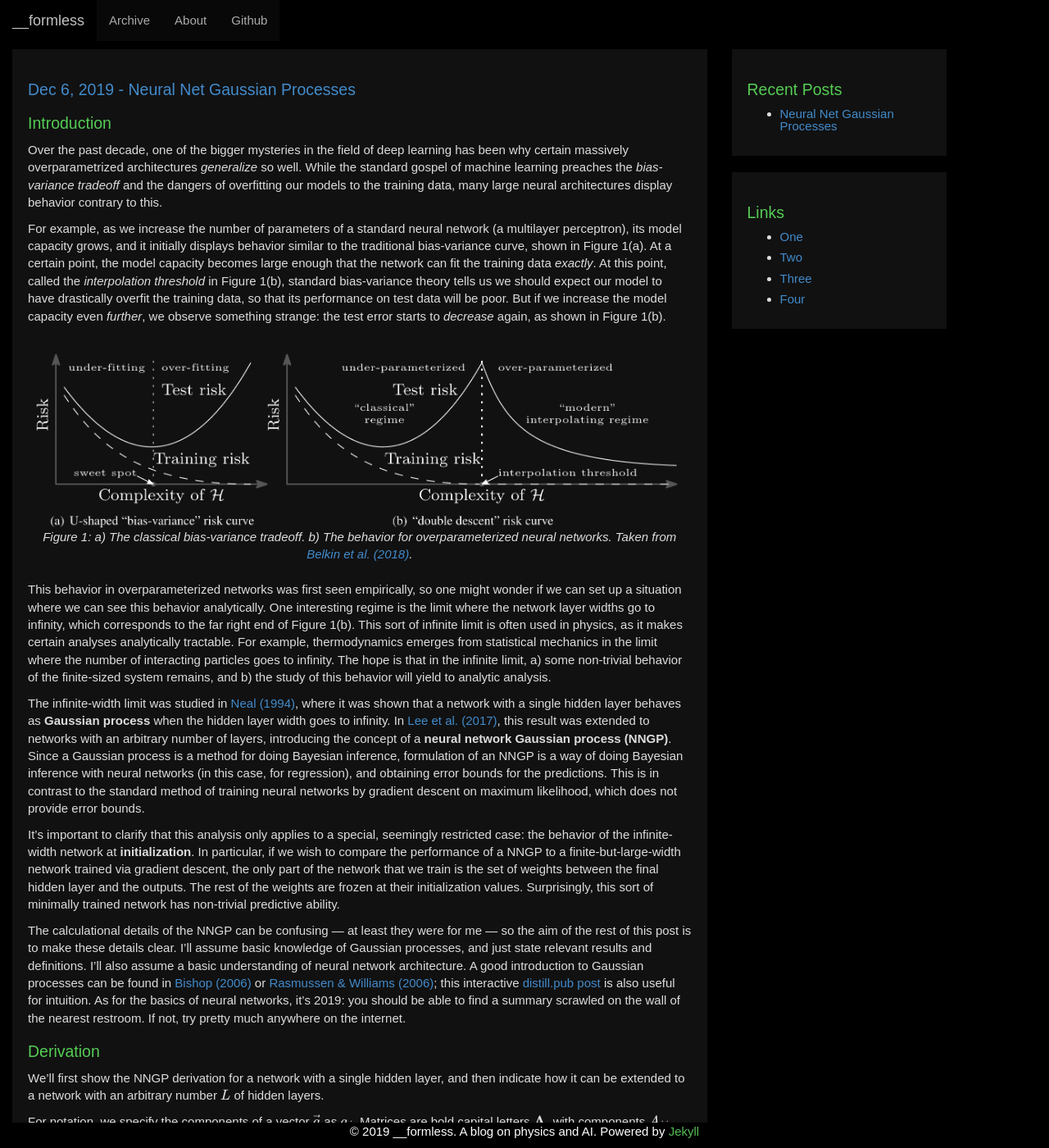
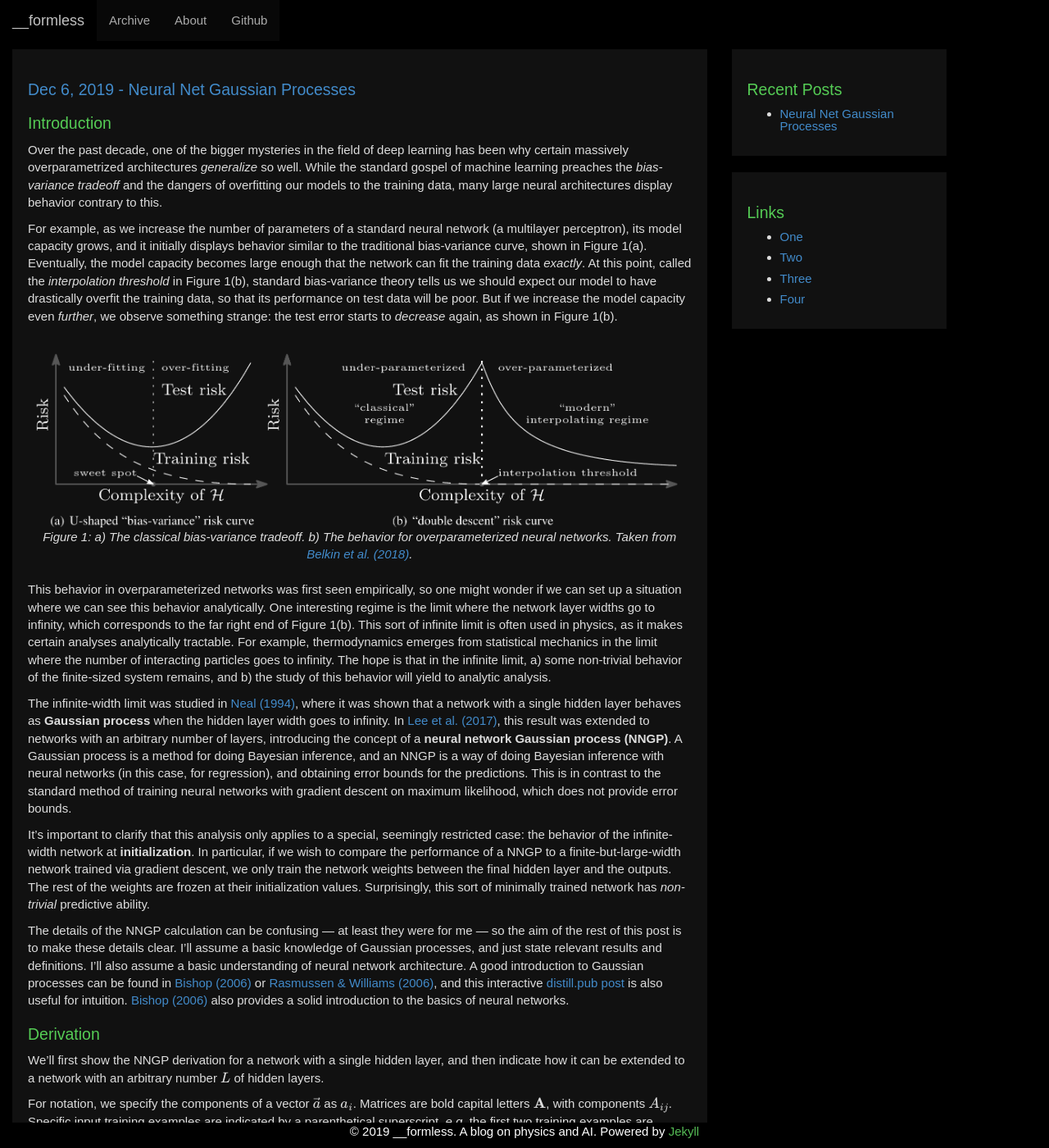
Before and after one commit to fineline179/fineline179.github.io, a Jekyll site: the page built from _posts/2019-12-06-Neural-Net-Gaussian-Processes.md, in a window 1280 px wide and 1400 px high. Shown: the whole window at 82% size. Built offline with Jekyll 4.4.1, drawn with Linux system fonts in a browser that asks for light colours; some web fonts are replaced; formulas are drawn with MathJax 3; some of the changed text lies outside the part shown.

Commit message:
added Brandon's suggestions on bp1

```diff
--- a/_posts/2019-12-06-Neural-Net-Gaussian-Processes.md
+++ b/_posts/2019-12-06-Neural-Net-Gaussian-Processes.md
@@ -13,13 +13,13 @@ architectures display behavior contrary to this.
 
 For example, as we increase the number of parameters of a standard neural network (a
 multilayer perceptron), its model capacity grows, and it initially displays behavior
-similar to the traditional bias-variance curve, shown in Figure 1(a). At a certain
-point, the model capacity becomes large enough that the network can fit the training
-data *exactly*. At this point, called the *interpolation threshold* in Figure 1(b),
-standard bias-variance theory tells us we should expect our model to have drastically
-overfit the training data, so that its performance on test data will be poor. But if we
-increase the model capacity even *further*, we observe something strange: the test error
-starts to *decrease* again, as shown in Figure 1(b).<br><br>
+similar to the traditional bias-variance curve, shown in Figure 1(a). Eventually, the
+model capacity becomes large enough that the network can fit the training data
+*exactly*. At this point, called the *interpolation threshold* in Figure 1(b), standard
+bias-variance theory tells us we should expect our model to have drastically overfit the
+training data, so that its performance on test data will be poor. But if we increase the
+model capacity even *further*, we observe something strange: the test error starts to
+*decrease* again, as shown in Figure 1(b).<br><br>
 
 | ![double descent diagram](/assets/NNGP/Belkin_2018_double_COPY.png "Double descent diagram"){:class="img-responsive"} |
 |:--:|
@@ -41,32 +41,32 @@ The infinite-width limit was studied in [Neal
 network with a single hidden layer behaves as **Gaussian process** when the hidden layer
 width goes to infinity. In [Lee et al. (2017)](https://arxiv.org/abs/1711.00165), this
 result was extended to networks with an arbitrary number of layers, introducing the
-concept of a **neural network Gaussian process (NNGP)**. Since a Gaussian process is a
-method for doing Bayesian inference, formulation of an NNGP is a way of doing Bayesian
-inference with neural networks (in this case, for regression), and obtaining error
-bounds for the predictions. This is in contrast to the standard method of training
-neural networks by gradient descent on maximum likelihood, which does not provide error
-bounds.
+concept of a **neural network Gaussian process (NNGP)**. A Gaussian process is a method
+for doing Bayesian inference, and an NNGP is a way of doing Bayesian inference with
+neural networks (in this case, for regression), and obtaining error bounds for the
+predictions. This is in contrast to the standard method of training neural networks with
+gradient descent on maximum likelihood, which does not provide error bounds.
 
 It's important to clarify that this analysis only applies to a special, seemingly
 restricted case: the behavior of the infinite-width network at **initialization**. In
 particular, if we wish to compare the performance of a NNGP to a finite-but-large-width
-network trained via gradient descent, the only part of the network that we train is the
-set of weights between the final hidden layer and the outputs. The rest of the weights
-are frozen at their initialization values. Surprisingly, this sort of minimally trained
-network has non-trivial predictive ability.
+network trained via gradient descent, we only train the network weights between the
+final hidden layer and the outputs. The rest of the weights are frozen at their
+initialization values. Surprisingly, this sort of minimally trained network has
+*non-trivial* predictive ability.
 
-The calculational details of the NNGP can be confusing --- at least they were for me ---
-so the aim of the rest of this post is to make these details clear. I'll assume basic
+The details of the NNGP calculation can be confusing --- at least they were for me ---
+so the aim of the rest of this post is to make these details clear. I'll assume a basic
 knowledge of Gaussian processes, and just state relevant results and definitions. I'll
 also assume a basic understanding of neural network architecture. A good introduction to
 Gaussian processes can be found in [Bishop
 (2006)](https://www.microsoft.com/en-us/research/uploads/prod/2006/01/Bishop-Pattern-Recognition-and-Machine-Learning-2006.pdf)
-or [Rasmussen & Williams (2006)](http://www.gaussianprocess.org/gpml/); this interactive
-[distill.pub post](https://distill.pub/2019/visual-exploration-gaussian-processes/) is
-also useful for intuition. As for the basics of neural networks, it's 2019: you should
-be able to find a summary scrawled on the wall of the nearest restroom. If not, try
-pretty much anywhere on the internet.
+or [Rasmussen & Williams (2006)](http://www.gaussianprocess.org/gpml/), and this
+interactive [distill.pub
+post](https://distill.pub/2019/visual-exploration-gaussian-processes/) is also useful
+for intuition. [Bishop
+(2006)](https://www.microsoft.com/en-us/research/uploads/prod/2006/01/Bishop-Pattern-Recognition-and-Machine-Learning-2006.pdf)
+also provides a solid introduction to the basics of neural networks.
 
 
 # Derivation
@@ -152,14 +152,13 @@ An example of the single-hidden-layer network setup is shown in the following fi
 
 | ![neural net diagram](/assets/NNGP/Misc4_trans.png){:class="img-responsive"} |
 |:--:|
-| *Figure 2: Single hidden layer network, for $$d_{\textrm{in}}=d_{\textrm{out}}=2$$, $$n^1 = 3$$. Note the biases $$b_i^0$$ and $$b_i^1$$ are not shown because I'm lazy.* |
+| *Figure 2: Single hidden layer network, for $$d_{\textrm{in}}=d_{\textrm{out}}=2$$, $$n^1 = 3$$. Note the biases $$b_i^0$$ and $$b_i^1$$ are omitted for simplicity.* |
 
-<br>
-Next, recall that a Gaussian process is defined by its mean and covariance functions
-$$\mu(\vec x)$$ and $$C(\vec x, \vec x')$$, given two values of the input vector $$\vec
-x$$ and $$\vec x'$$. We say that $$a(\vec x)$$ is drawn from a Gaussian process,
-$$a(\vec x) \sim \mathcal{GP}(\vec \mu, \mathbf{C})$$, if any finite number $$p$$ of
-draws $$\{a(\vec x^{(1)}), \dots, a(\vec x^{(p)}) \}$$ follows a multivariate normal
+<br> Next, recall that a Gaussian process is defined by its mean, $$\mu(\vec x)$$, and
+covariance, $$C(\vec x, \vec x')$$, given two values of the input vector $$\vec x$$ and
+$$\vec x'$$. We say that $$a(\vec x)$$ is drawn from a Gaussian process, $$a(\vec x)
+\sim \mathcal{GP}(\vec \mu, \mathbf{C})$$, if any finite number $$p$$ of draws
+$$\{a(\vec x^{(1)}), \dots, a(\vec x^{(p)}) \}$$ follows a multivariate normal
 distribution $$\mathcal{N}(\vec \mu, \mathbf{C})$$, with
 
 $$
@@ -299,7 +298,7 @@ are therefore redundant: there is no difference between a network with
 $$d_{\textrm{out}}$$ outputs, and $$d_{\textrm{out}}$$ copies of an equivalent network
 but with only one output.
 
-Substituting the non-linearity $$\phi$$ back into the definition of $$y_i^1$$, we have
+Substituting $$\phi$$ back into the definition of $$y_i^1$$, we have
 
 \begin{equation}
   K^1(\vec x,\vec x') = \frac{1}{n^1} \sum_{k=1}^{n^1}
@@ -321,11 +320,10 @@ $$
 $$
 
 where $$\mathbf{I}_2$$ is the $$2 \times 2$$ identity matrix. This integral can be
-evaluated in closed form for certain choices of the non-linearity $$\phi$$ (see [Cho &
-Saul (2009)](http://papers.nips.cc/paper/3628-kernel-methods-for-deep-learning.pdf)),
-but in general it must be computed numerically. [Lee et
-al. (2017)](https://arxiv.org/abs/1711.00165) provides an efficient algorithm for doing
-this.
+evaluated in closed form for certain choices of $$\phi$$ (see [Cho & Saul
+(2009)](http://papers.nips.cc/paper/3628-kernel-methods-for-deep-learning.pdf)), but in
+general it must be computed numerically. An efficient algorithm for this computation was
+provided by [Lee et al. (2017)](https://arxiv.org/abs/1711.00165).
 
 We now have a form for the kernel $$K^1(\vec x,\vec x')$$, computed *deterministically*
 in terms of the kernel of the previous layer, $$K^0(\vec x,\vec x')$$. This gives us the
@@ -437,19 +435,18 @@ $$\vec x^*$$ in the standard fashion for Gaussian processes.
 # Discussion and Conclusions
 We've shown how to compute a Gaussian process that is equivalent to an $$L$$-layer
 neural network at initialization, in the limit as the hidden layer widths become
-infinite. This allows us to do Bayesian inference for regression by applying matrix
-computations, obtaining predictions and uncertainty estimates for the network, without
-doing any SGD training.
+infinite. This gives us an analytic handle on the problem, and allows us to do Bayesian
+inference for regression by applying matrix computations, obtaining predictions and
+uncertainty estimates for the network, without doing any SGD training.
 
 The form of the Gaussian process covariance matrix, $$C^L(x, x')$$, depends only on a
-few hyperparameters: the network depth $$L$$, the form of the non-linearity $$\phi$$,
-and the choice of $$\sigma_w^2$$ and $$\sigma_b^2$$. One interesting question is how the
-choice of $$\sigma_w^2$$ and $$\sigma_b^2$$ affects the performance of the Gaussian
-process. The answer comes from a fascinating related line of research into **deep signal
-propagation**, which started with the papers [Poole et
+few hyperparameters: the network depth $$L$$, the form of $$\phi$$, and the choice of
+$$\sigma_w^2$$ and $$\sigma_b^2$$. One interesting question is how the choice of
+$$\sigma_w^2$$ and $$\sigma_b^2$$ affects the performance of the Gaussian process. The
+answer comes from a fascinating related line of research into **deep signal
+propagation**, starting with the papers [Poole et
 al. (2016)](https://arxiv.org/abs/1606.05340v2) and [Schoenholz et
-al. (2017)](https://arxiv.org/abs/1611.01232v2), but I'll leave an exposition of these
-ideas to a future post.
+al. (2017)](https://arxiv.org/abs/1611.01232v2), which I'll cover in a future blog post.
 
 In the process of writing this post and understanding the computations involved in the
 NNGP, I benefited greatly from Jascha Sohl-Dickstein's talk ["Understanding
@@ -457,3 +454,5 @@ overparameterized neural
 networks"](https://slideslive.com/38917769/understanding-overparameterized-neural-networks)
 at the [ICML 2019 workshop: Theoretical Physics for Deep
 Learning](https://icml.cc/Conferences/2019/ScheduleMultitrack?event=3531).
+
+Thanks also to Brandon DiNunno for comments and suggestions.
```
Also changed, not shown: other parts of _posts/2019-12-06-Neural-Net-Gaussian-Processes.md (+21 -21 lines).
